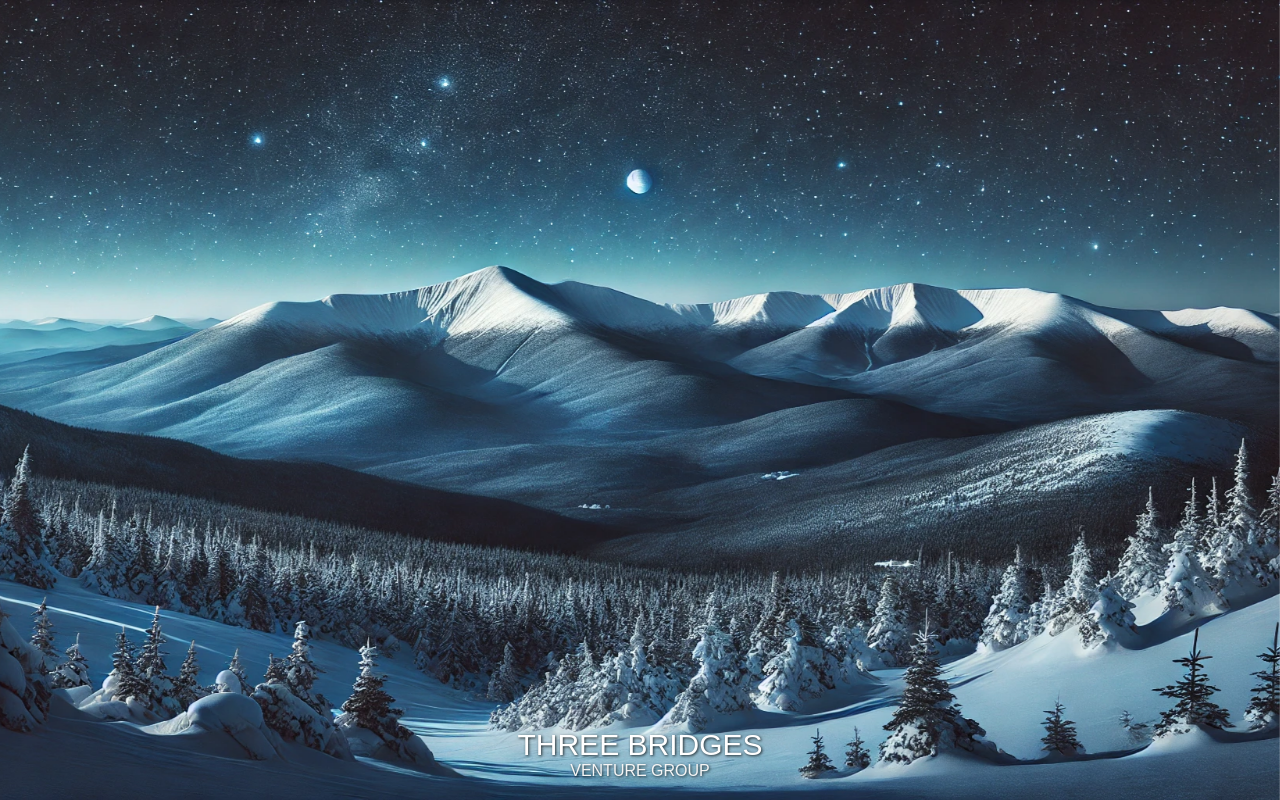
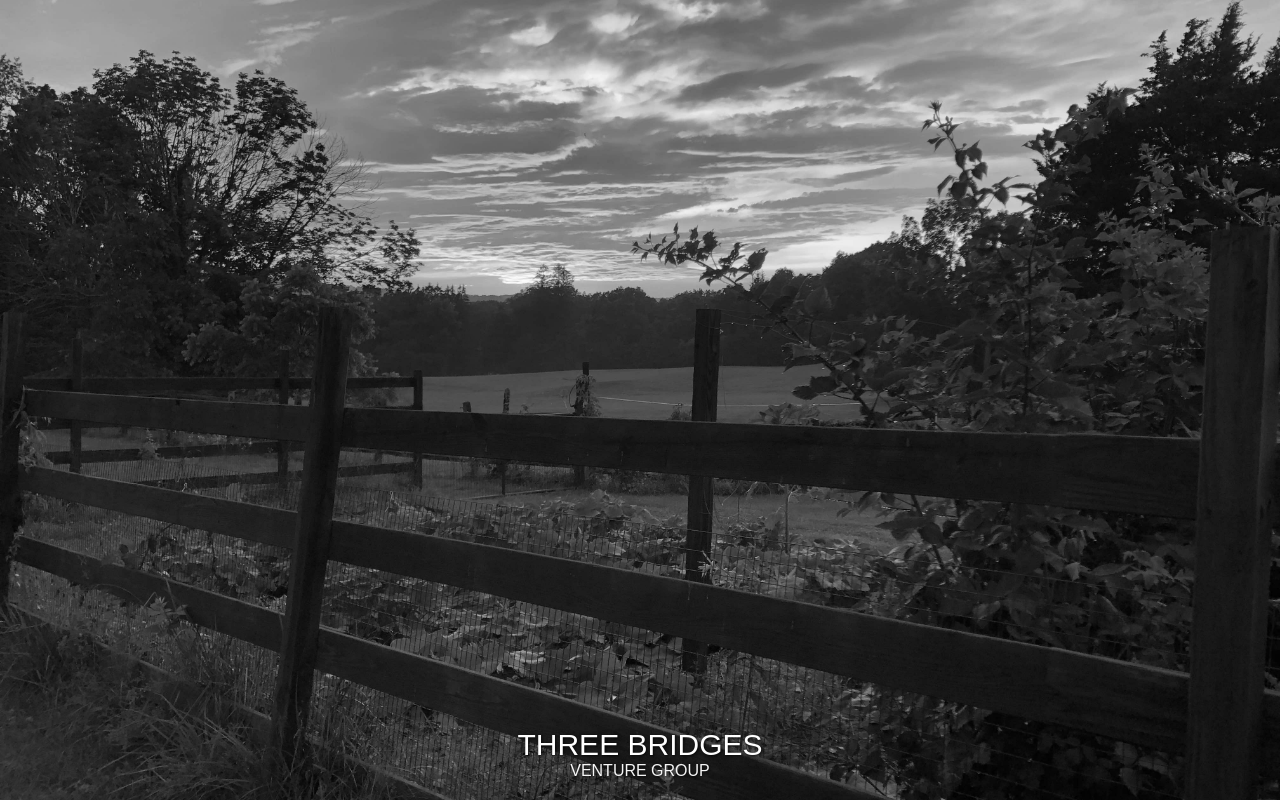
Before and after one commit to mikeymo/mikeymo.threebridges.web, a plain HTML site: page index.html in a window 1280 px wide. Drawn offline with Linux system fonts and the light colour scheme.

Commit message:
BG Update

```diff
--- a/index.html
+++ b/index.html
@@ -19,7 +19,7 @@
       width: 100%;
 
       /* Set background image */
-      background-image: url('presrange.webp');
+      background-image: url('tb.jpg');
 
       /* Make background responsive */
       background-position: center;
```
Also changed, not shown: tb.jpg (added).
